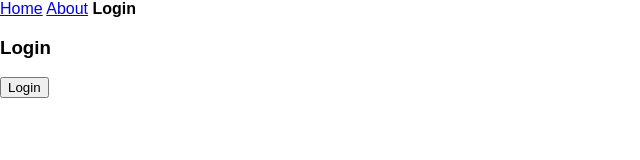
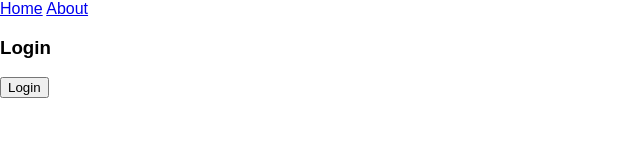
Before and after one commit to geoffkvincent/react_router_store, a React (Create React App) app in the folder client/: page /login in a window 1280 px wide. Shown: the top 160 px of the page, without its empty margins (0-640 px from the left). Built offline with nearby package versions, Linux system fonts and the light colour scheme; the HTML template or start-up script is replaced by a standard one.

Commit message:
refacter is auth

```diff
--- a/client/src/components/NavBar.js
+++ b/client/src/components/NavBar.js
@@ -40,15 +40,7 @@ const NavBar = () => (
     {" "}
     <NavLink activeStyle={styles.active} to="/about">About</NavLink>
     {" "}
-    { isAuthenticated() ?
-      <NavLink activeStyle={styles.active} to="/dashboard">
-        Dashboard
-      </NavLink>
-      :
-      <NavLink activeStyle={styles.active} to="/login">
-        Login
-      </NavLink>
-    }
+
   </nav>
 )
 
```
